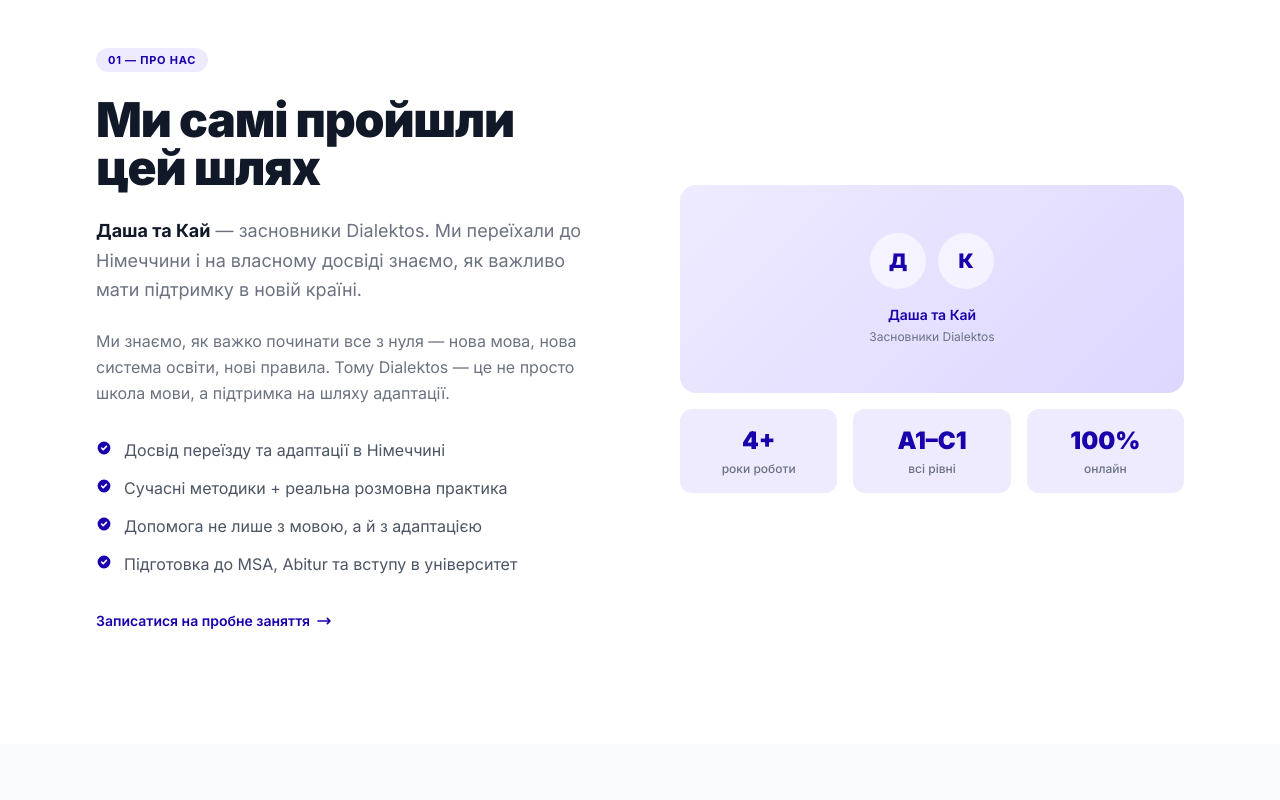
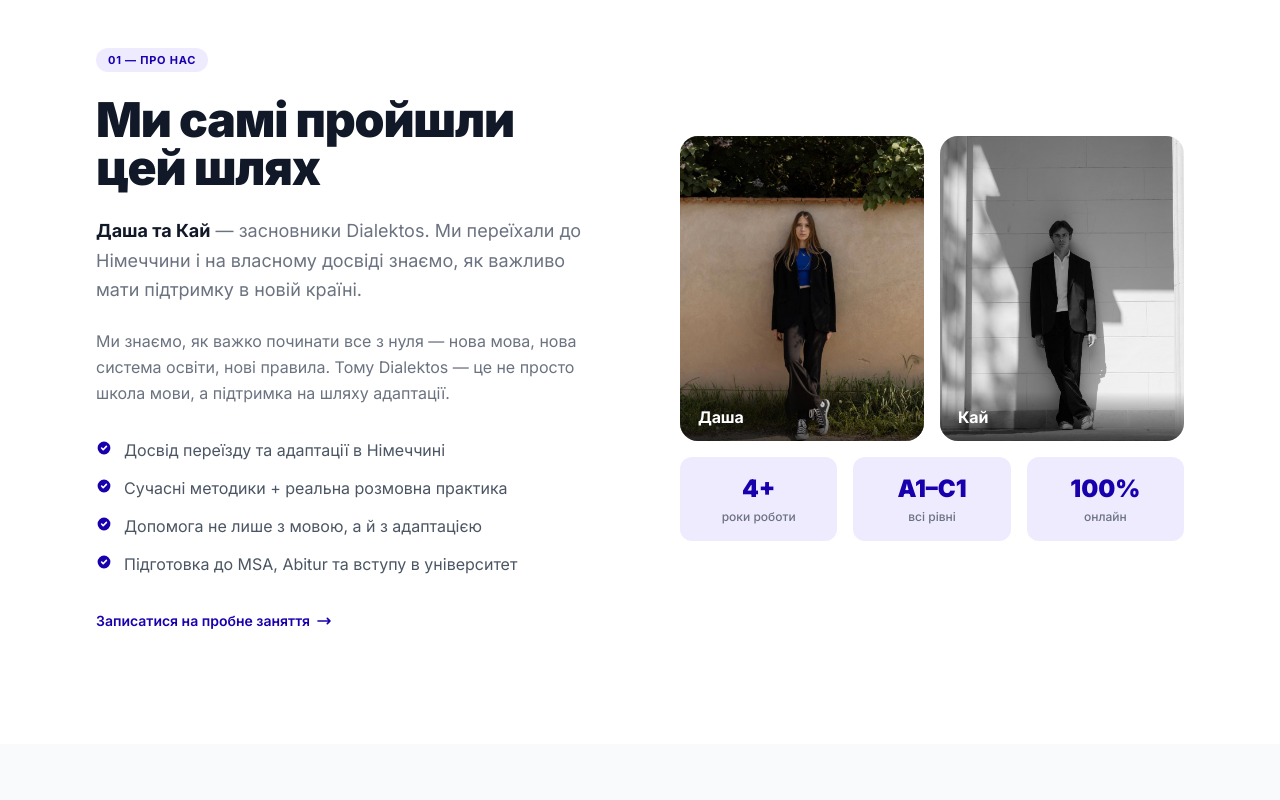
Before and after one commit to DesmondMails/dialektos-landing, a plain HTML site: page index.html in a window 1280 px wide. Shown: the part 1080-1880 px from the top of the page. Drawn offline with nearby package versions, Linux system fonts and the light colour scheme.

Commit message:
changed to actuall links, added photos

```diff
--- a/css/styles.css
+++ b/css/styles.css
@@ -205,6 +205,56 @@
   border-radius: 50%;
 }
 
+.founder-card {
+  position: relative;
+  display: block;
+  overflow: hidden;
+  border-radius: 18px;
+  aspect-ratio: 4 / 5;
+  background: var(--color-accent-soft);
+  isolation: isolate;
+}
+
+.founder-photo {
+  width: 100%;
+  height: 100%;
+  object-fit: cover;
+  object-position: center 50%;
+  display: block;
+  transition: transform 0.6s cubic-bezier(0.2, 0.8, 0.2, 1);
+}
+
+.founder-card:hover .founder-photo {
+  transform: scale(1.04);
+}
+
+.founder-overlay {
+  position: absolute;
+  inset: auto 0 0 0;
+  padding: 16px 18px 14px;
+  color: #fff;
+  background: linear-gradient(
+    to top,
+    rgba(0, 0, 0, 0.7) 0%,
+    rgba(0, 0, 0, 0.35) 55%,
+    rgba(0, 0, 0, 0) 100%
+  );
+}
+
+.founder-overlay-name {
+  font-weight: 700;
+  font-size: 16px;
+  letter-spacing: -0.01em;
+  line-height: 1.2;
+}
+
+.founder-overlay-role {
+  font-size: 12px;
+  font-weight: 500;
+  color: rgba(255, 255, 255, 0.78);
+  margin-top: 2px;
+}
+
 .process-connector-item {
   display: flex;
   flex-direction: column;
--- a/index.html
+++ b/index.html
@@ -27,6 +27,7 @@
         },
       }
     </script>
+    <link rel="icon" type="image/x-icon" href="assets/logo.jpg" />
     <link rel="preconnect" href="https://fonts.googleapis.com" />
     <link
       href="https://fonts.googleapis.com/css2?family=Inter:ital,wght@0,300;0,400;0,500;0,600;0,700;0,800;0,900;1,400&display=swap"
@@ -196,7 +197,7 @@
               </svg>
             </a>
             <a
-              href="https://instagram.com"
+              href="https://www.instagram.com/dialektos.deutsch.schule/"
               target="_blank"
               rel="noopener"
               class="btn-ghost"
@@ -209,7 +210,7 @@
               Instagram
             </a>
             <a
-              href="https://t.me"
+              href="https://t.me/ddeutschschule"
               target="_blank"
               rel="noopener"
               class="btn-ghost"
@@ -455,61 +456,47 @@
           </div>
 
           <div class="flex flex-col gap-4">
-            <div
-              class="rounded-2xl h-52 flex items-center justify-center"
-              style="
-                background: linear-gradient(135deg, #eeebff 0%, #ddd7ff 100%);
-              "
-            >
-              <div class="text-center">
-                <div class="flex gap-3 justify-center mb-4">
-                  <div
-                    class="w-14 h-14 rounded-full bg-white/60 flex items-center justify-center text-xl font-black"
-                    style="color: #1800ad"
-                  >
-                    Д
-                  </div>
-                  <div
-                    class="w-14 h-14 rounded-full bg-white/60 flex items-center justify-center text-xl font-black"
-                    style="color: #1800ad"
-                  >
-                    К
-                  </div>
-                </div>
-                <p class="text-sm font-semibold" style="color: #1800ad">
-                  Даша та Кай
-                </p>
-                <p class="text-xs text-gray-500 mt-1">Засновники Dialektos</p>
-              </div>
-            </div>
+            <div class="grid grid-cols-2 gap-4">
+              <figure class="founder-card">
+                <img
+                  src="assets/dasha_1.jpg"
+                  alt="Даша — співзасновниця Dialektos"
+                  class="founder-photo"
+                  loading="lazy"
+                />
+                <figcaption class="founder-overlay">
+                  <div class="founder-overlay-name">Даша</div>
+                </figcaption>
+              </figure>
+
+              <figure class="founder-card">
+                <img
+                  src="assets/kai_1.jpg"
+                  alt="Кай — співзасновник Dialektos"
+                  class="founder-photo"
+                  loading="lazy"
+                />
+                <figcaption class="founder-overlay">
+                  <div class="founder-overlay-name">Кай</div>
+                </figcaption>
+              </figure>
+            </div>
+
             <div class="grid grid-cols-3 gap-4">
-              <div
-                class="rounded-xl p-4 text-center"
-                style="background: #eeebff"
-              >
-                <div class="text-2xl font-black" style="color: #1800ad">4+</div>
+              <div class="rounded-xl p-4 text-center bg-accent-soft">
+                <div class="text-2xl font-black text-accent">4+</div>
                 <div class="text-xs text-gray-500 mt-1 font-medium">
                   роки роботи
                 </div>
               </div>
-              <div
-                class="rounded-xl p-4 text-center"
-                style="background: #eeebff"
-              >
-                <div class="text-2xl font-black" style="color: #1800ad">
-                  A1–C1
-                </div>
+              <div class="rounded-xl p-4 text-center bg-accent-soft">
+                <div class="text-2xl font-black text-accent">A1–C1</div>
                 <div class="text-xs text-gray-500 mt-1 font-medium">
                   всі рівні
                 </div>
               </div>
-              <div
-                class="rounded-xl p-4 text-center"
-                style="background: #eeebff"
-              >
-                <div class="text-2xl font-black" style="color: #1800ad">
-                  100%
-                </div>
+              <div class="rounded-xl p-4 text-center bg-accent-soft">
+                <div class="text-2xl font-black text-accent">100%</div>
                 <div class="text-xs text-gray-500 mt-1 font-medium">онлайн</div>
               </div>
             </div>
@@ -1454,7 +1441,8 @@
           class="flex flex-col sm:flex-row items-center justify-center gap-4 mb-12"
         >
           <a
-            href="mailto:info@dialektos.com"
+            target="_blank"
+            href="https://t.me/ddeutschschule"
             class="w-full sm:w-auto inline-flex items-center justify-center gap-2 px-8 py-4 bg-white text-gray-900 font-bold text-base rounded-xl hover:bg-gray-100 transition-all shadow-2xl"
           >
             Записатися на пробне заняття
@@ -1476,7 +1464,7 @@
 
         <div class="flex items-center justify-center gap-8">
           <a
-            href="https://instagram.com"
+            href="https://www.instagram.com/dialektos.deutsch.schule/"
             target="_blank"
             rel="noopener"
             class="flex items-center gap-2 text-white/60 hover:text-white transition-colors text-sm font-medium"
@@ -1490,7 +1478,7 @@
           </a>
           <div class="w-px h-4 bg-white/20"></div>
           <a
-            href="https://t.me"
+            href="https://t.me/ddeutschschule"
             target="_blank"
             rel="noopener"
             class="flex items-center gap-2 text-white/60 hover:text-white transition-colors text-sm font-medium"
@@ -1546,7 +1534,7 @@
               >Як почати</a
             >
           </nav>
-          <p class="text-gray-600 text-sm">© 2025 Dialektos</p>
+          <p class="text-gray-600 text-sm">© 2026 Dialektos</p>
         </div>
       </div>
     </footer>
```
Also changed, not shown: assets/dasha_1.jpg (added), assets/kai_1.jpg (added), assets/logo.jpg (added).
